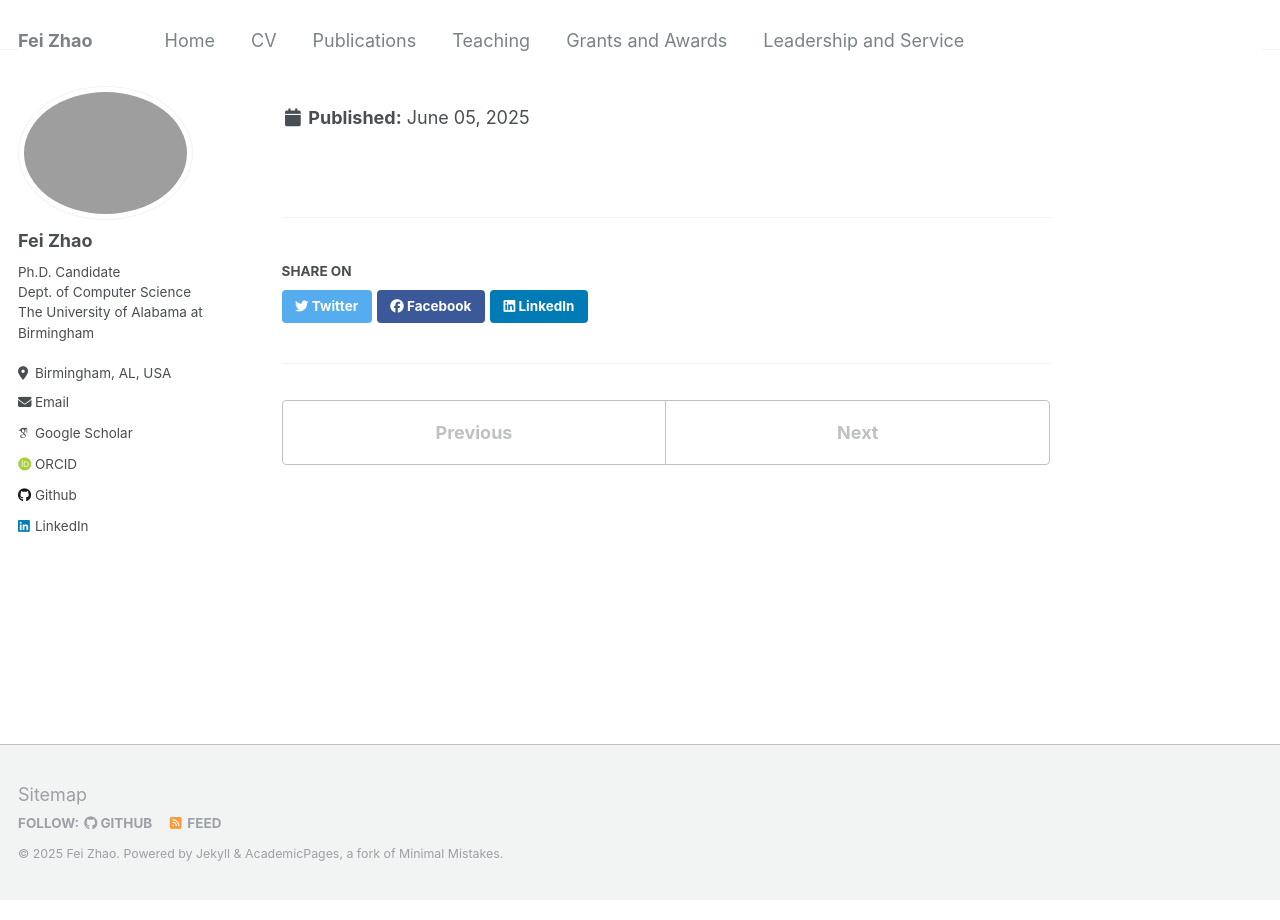
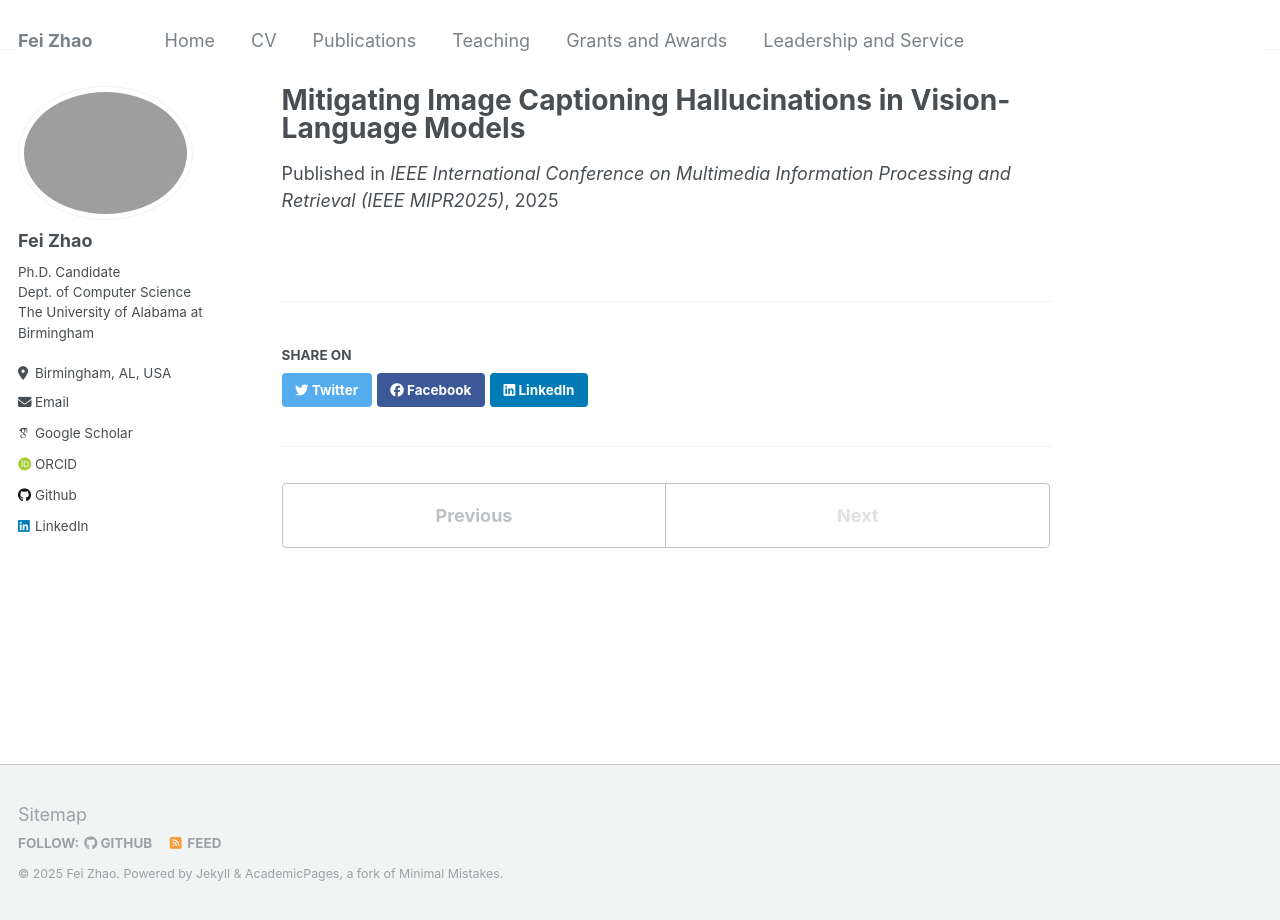
Before and after one commit to feizhao19/feizhao19.github.io, a Jekyll site: the page built from _publications/hallucinate.md, in a window 1280 px wide. Built offline with Jekyll 4.4.1, drawn with Linux system fonts in a browser that asks for light colours; some web fonts are replaced.

Commit message:
Update hallucinate.md

```diff
--- a/_publications/hallucinate.md
+++ b/_publications/hallucinate.md
@@ -5,7 +5,7 @@ permalink: /publication/halu
 authors:  '<strong>Fei Zhao</strong>, Chengcui Zhang, Runlin Zhang, Tianyang Wang, and Xi Li'
 year: 2025
 date: 2025-05-06
-venue: 'IEEE International Conference on Multimedia Information Processing and Retrieval (IEEE MIPR2025)
+venue: 'IEEE International Conference on Multimedia Information Processing and Retrieval (IEEE MIPR2025)'
 paperurl: 'https://arxiv.org/abs/2505.03420'
 header:
   teaser: "halu.png"
```
